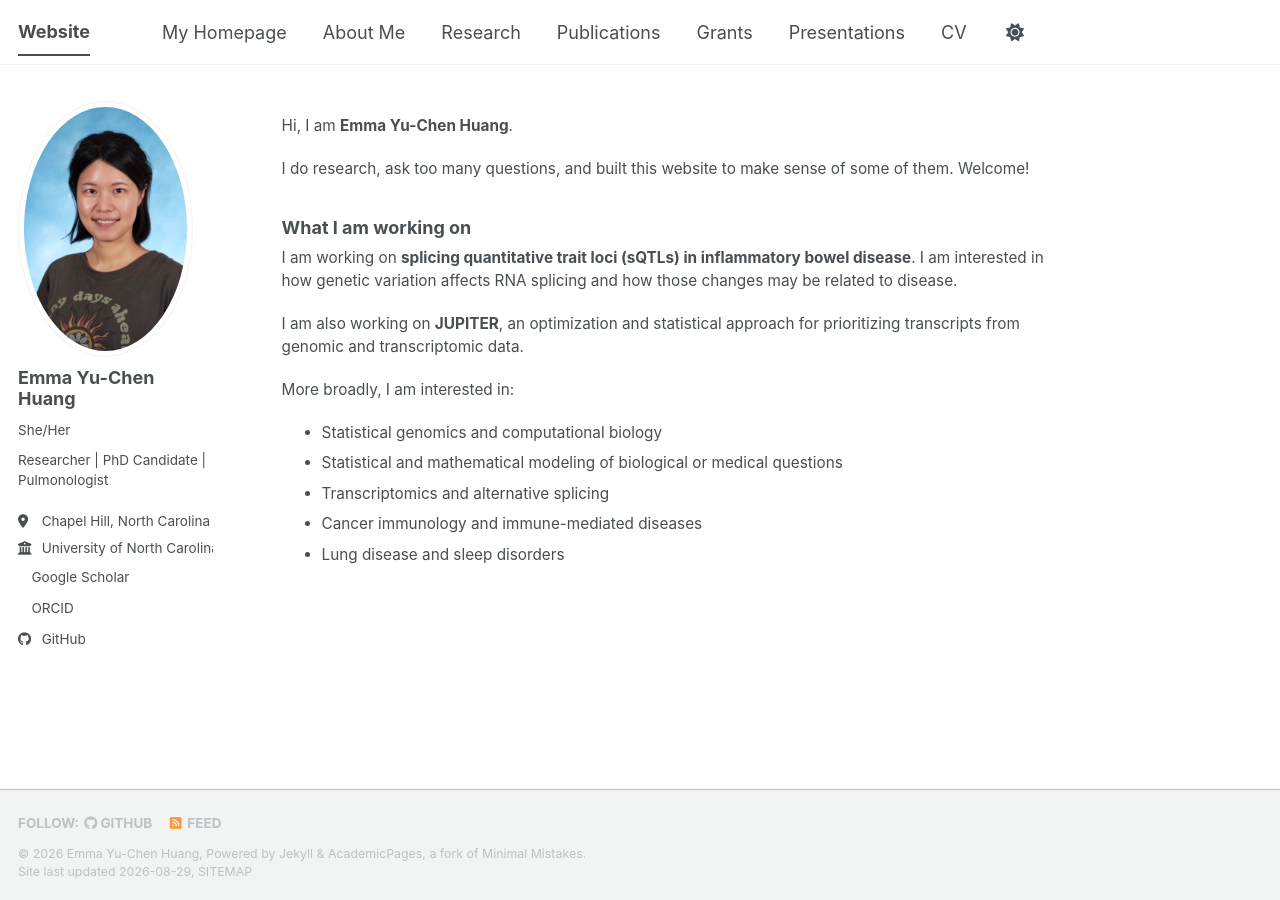
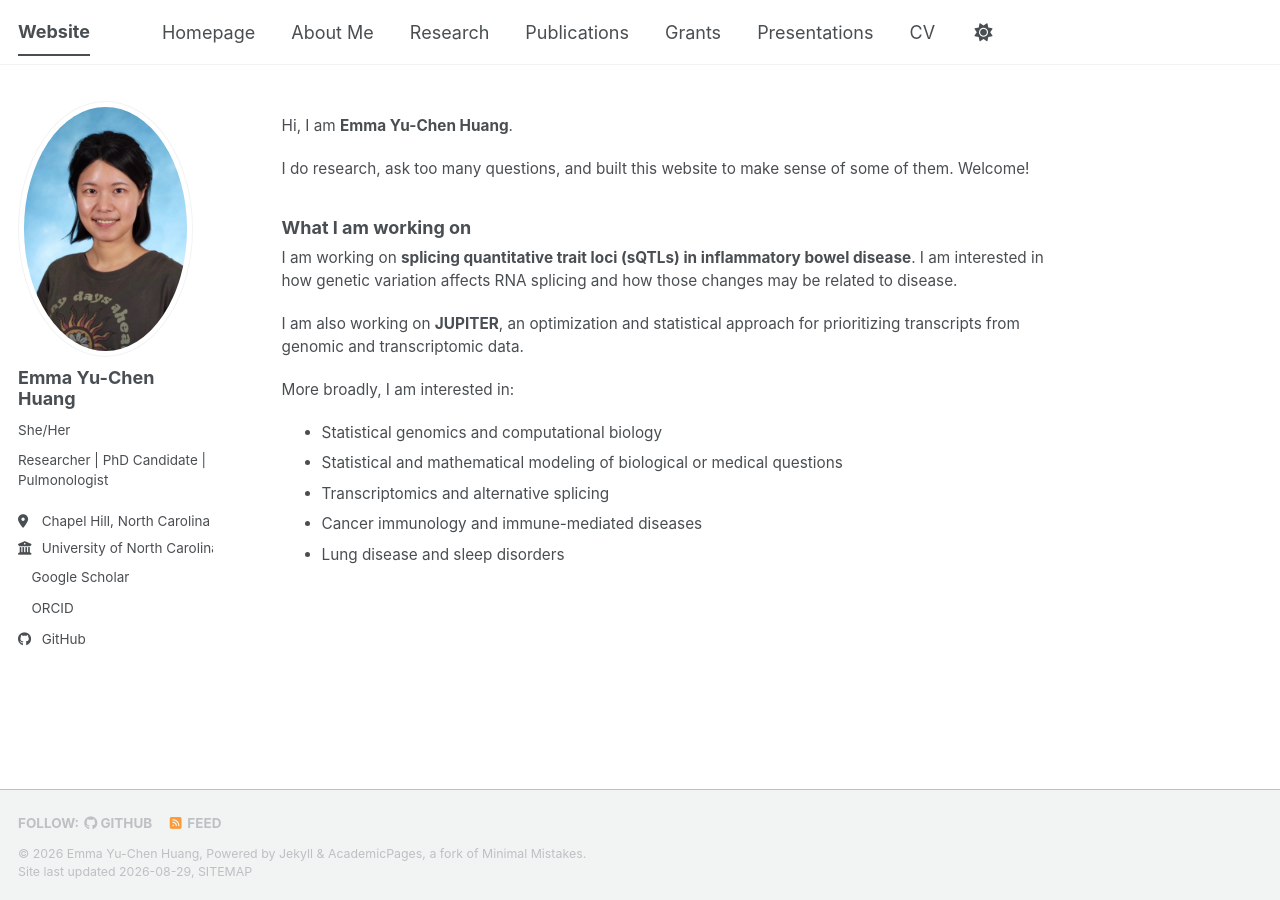
Before and after one commit to yuchen-hahaha/yuchen-hahaha.github.io, a Jekyll site: the page built from index.md, in a window 1280 px wide. Built offline with Jekyll 4.4.1, drawn with Linux system fonts in a browser that asks for light colours; a style sheet for code colours, icons or effects is not loaded.

```diff
--- a/_data/navigation.yml
+++ b/_data/navigation.yml
@@ -1,5 +1,5 @@
 main:
-  - title: "My Homepage"
+  - title: "Homepage"
     url: /
 
   - title: "About Me"
```
